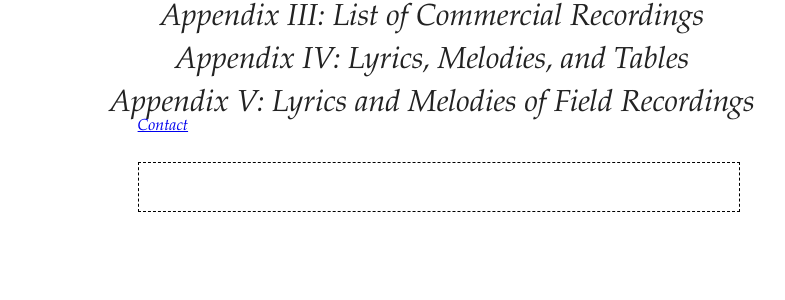
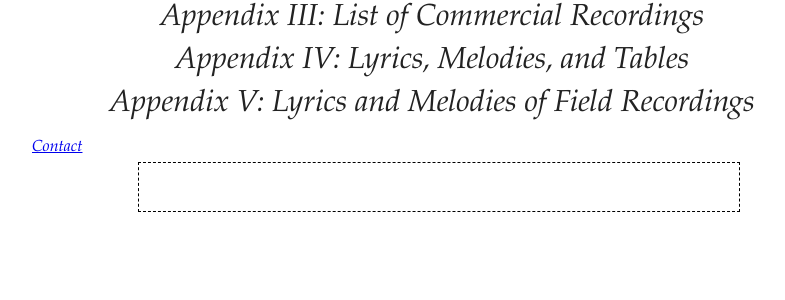
Before and after one commit to carolineglazer/peggy-online, a PHP site: page / in a window 1280 px wide. Shown: the part 414-714 px from the top of the page, without its empty margins (208-993 px from the left). Run offline with PHP 8.4, Linux system fonts and the light colour scheme.

Commit message:
reposition contact info

```diff
--- a/style.css
+++ b/style.css
@@ -109,8 +109,6 @@ h2 {
 }
 
 #contact {
-	margin-bottom: 1em;
+	margin-bottom: 0em;
 	position: absolute;
-	top: 30em;
-	left: 6.6em;
 }
```
